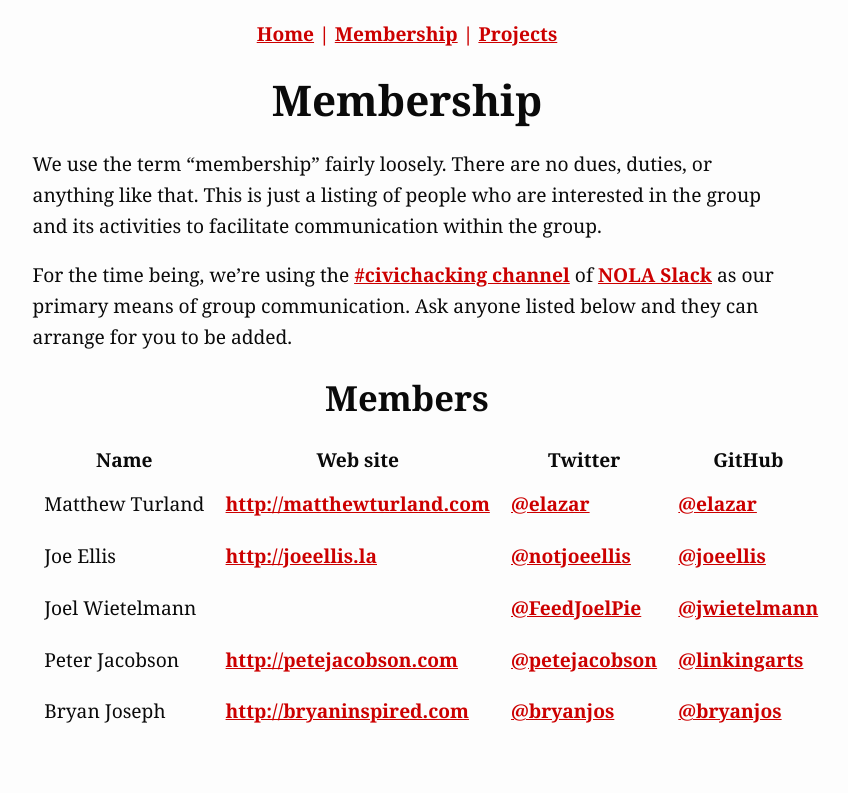
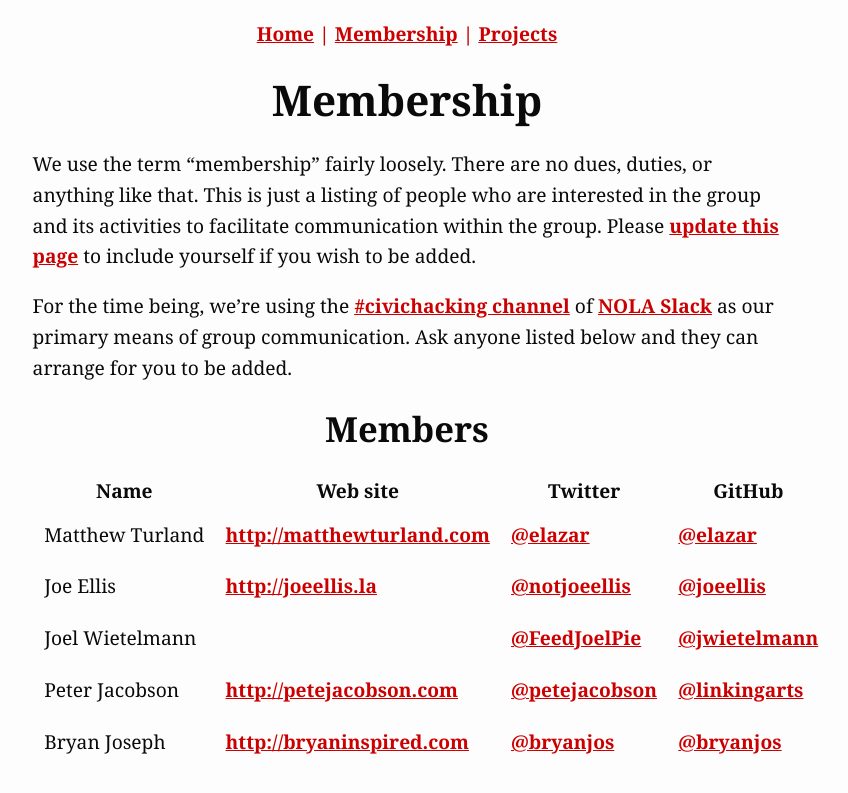
Before and after one commit to neworleans/neworleans.github.io, a Jekyll site: the page built from membership.md, in a window 1280 px wide. Shown: the top 793 px of the page, without its empty margins (233-1081 px from the left). Built offline with Jekyll 4.4.1, drawn with Linux system fonts in a browser that asks for light colours.

Commit message:
Added edit links to Projects and Membership pages

```diff
--- a/membership.md
+++ b/membership.md
@@ -3,7 +3,7 @@ layout: default
 title: Membership
 ---
 
-We use the term "membership" fairly loosely. There are no dues, duties, or anything like that. This is just a listing of people who are interested in the group and its activities to facilitate communication within the group.
+We use the term "membership" fairly loosely. There are no dues, duties, or anything like that. This is just a listing of people who are interested in the group and its activities to facilitate communication within the group. Please [update this page](https://github.com/neworleans/neworleans.github.io/edit/master/membership.md) to include yourself if you wish to be added.
 
 For the time being, we're using the [#civichacking channel](https://nola.slack.com/messages/civichacking/) of [NOLA Slack](https://nola.slack.com) as our primary means of group communication. Ask anyone listed below and they can arrange for you to be added.
 
```
Also changed, not shown: projects.md (+1 -1 lines).
